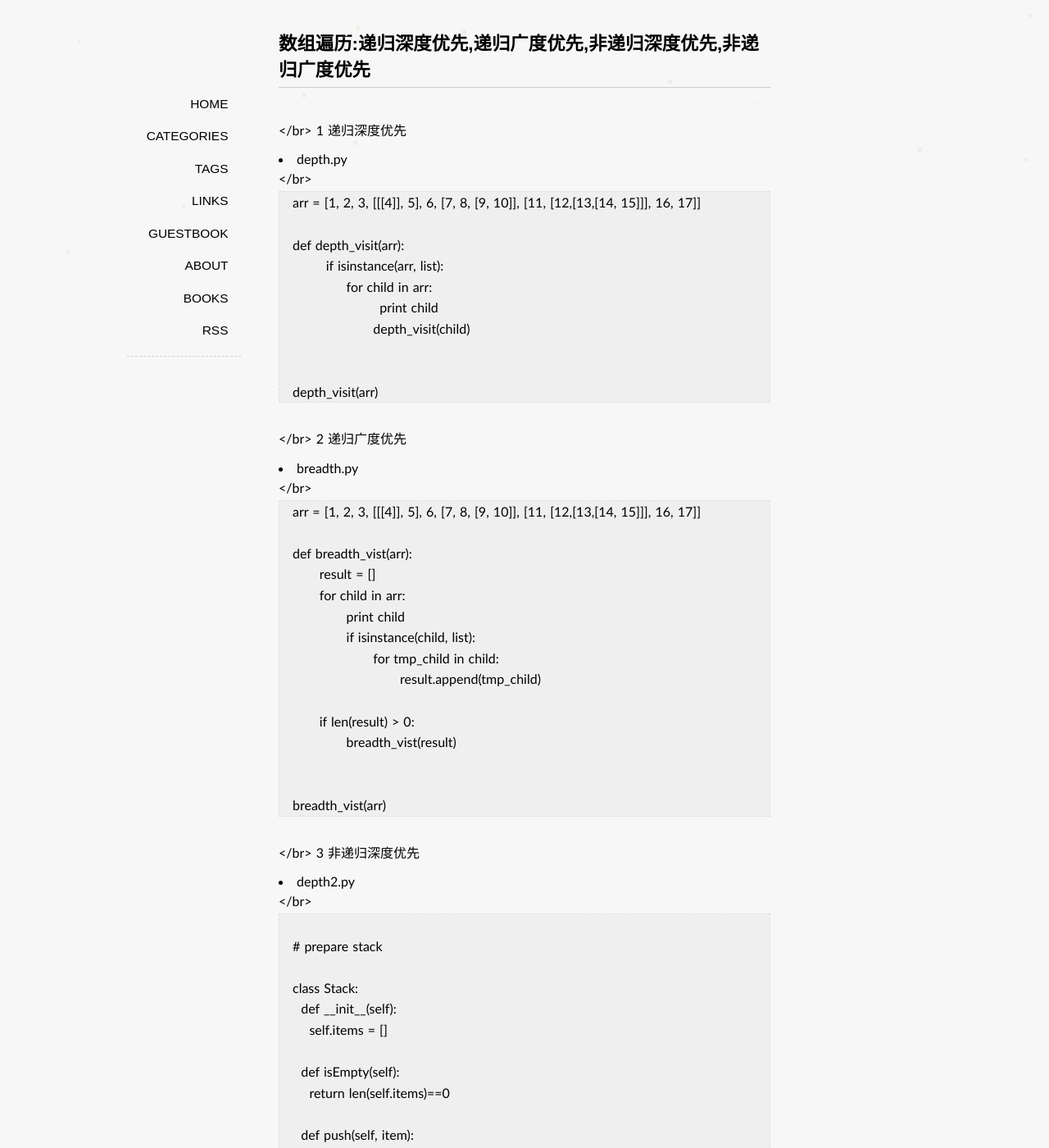
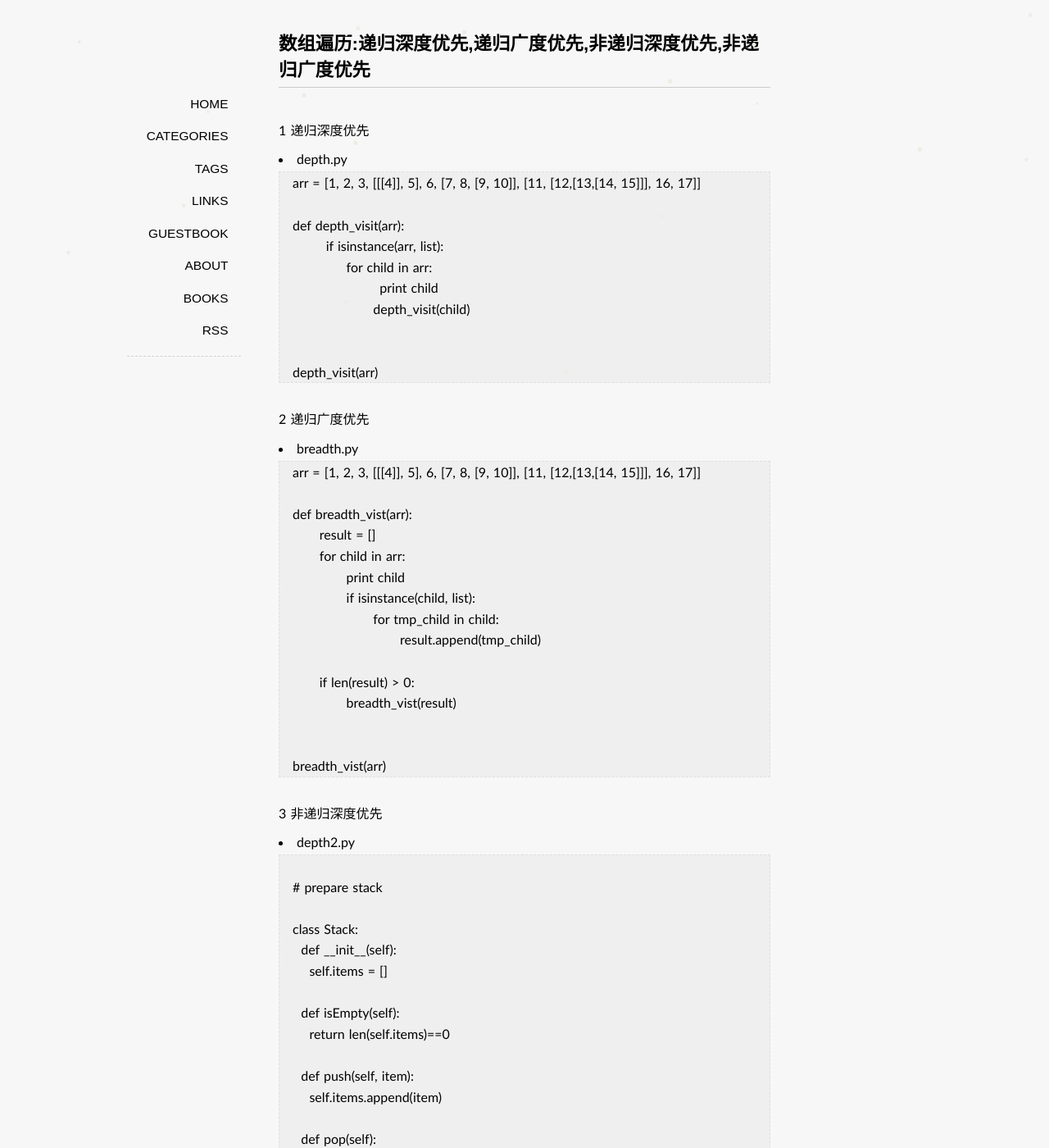
Before and after one commit to hopehook/HopeHook.com, a Jekyll site: the page built from _posts/2016-12-22-traverse_array.md, in a window 1280 px wide and 1400 px high. Shown: the whole window at 82% size. Built offline with Jekyll 4.4.1, drawn with Linux system fonts in a browser that asks for light colours; some web fonts are replaced; comment, search, counter and statistics services are not loaded; some of the changed text lies outside the part shown.

Commit message:
Create 2016-12-22-traverse_array.md

```diff
--- a/_posts/2016-12-22-traverse_array.md
+++ b/_posts/2016-12-22-traverse_array.md
@@ -7,10 +7,10 @@ categories: 算法
 tags: python
 ---
 
-<br></br>
+<br/>
 1 递归深度优先
 * depth.py
-<br></br>
+<br/>
 <pre>
 arr = [1, 2, 3, [[[4]], 5], 6, [7, 8, [9, 10]], [11, [12,[13,[14, 15]]], 16, 17]]
 
@@ -24,10 +24,10 @@ def depth_visit(arr):
 depth_visit(arr)
 </pre>
 
-<br></br>
+<br/>
 2 递归广度优先
 * breadth.py
-<br></br>
+<br/>
 <pre>
 arr = [1, 2, 3, [[[4]], 5], 6, [7, 8, [9, 10]], [11, [12,[13,[14, 15]]], 16, 17]]
 
@@ -46,10 +46,10 @@ def breadth_vist(arr):
 breadth_vist(arr)
 </pre>
 
-<br></br>
+<br/>
 3 非递归深度优先
 * depth2.py
-<br></br>
+<br/>
 <pre>
 
 # prepare stack
@@ -93,10 +93,10 @@ for child in arr:
 				stack.push(tmp_child)
 </pre>
 
-<br></br>
+<br/>
 4 非递归广度优先
 * breadth2.py
-<br></br>
+<br/>
 <pre>
 
 # prepare queue
```
